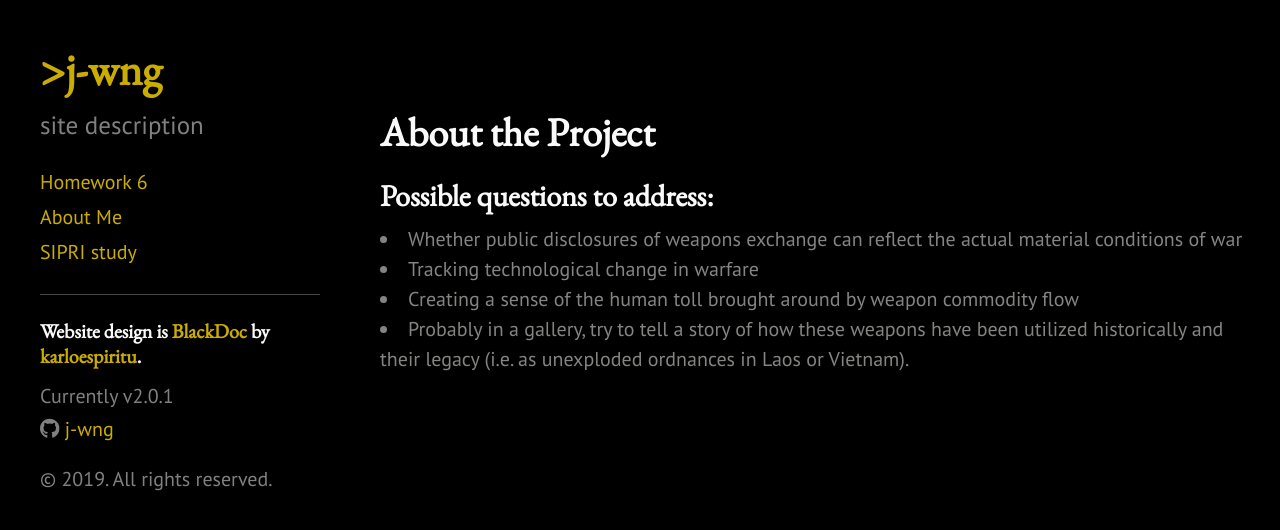
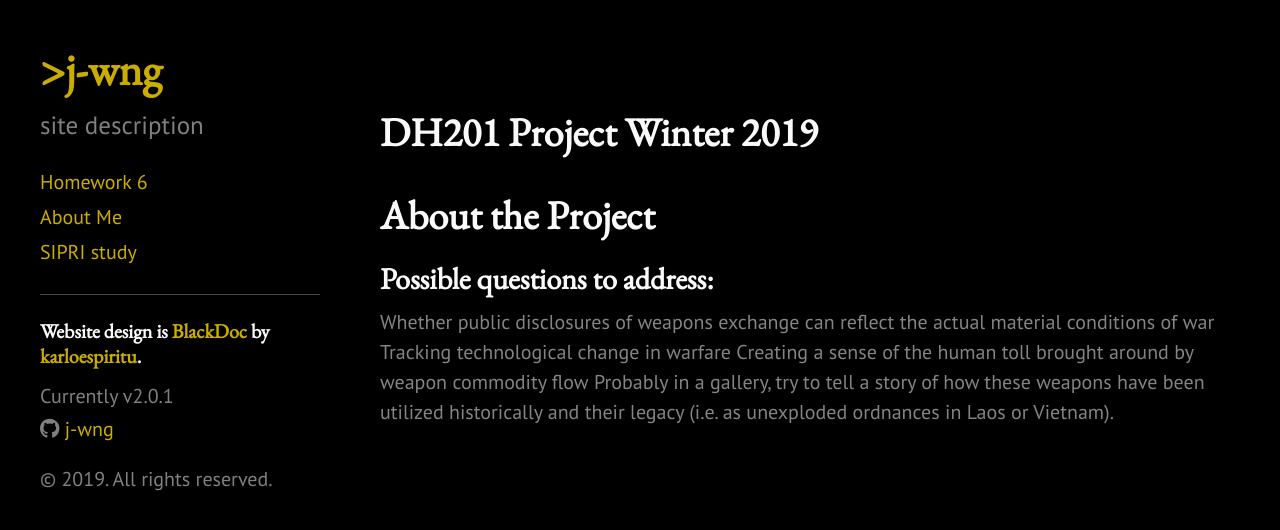
Before and after one commit to j-wng/j-wng.github.io, a Jekyll site: the page built from aboutproject.html, in a window 1280 px wide. Shown: the top 530 px of the page. Built offline with Jekyll 4.4.1, drawn with Linux system fonts in a browser that asks for light colours; nearby versions of some CDN libraries.

Commit message:
Update aboutproject.html

```diff
--- a/aboutproject.html
+++ b/aboutproject.html
@@ -1,7 +1,25 @@
 ---
 layout: page
 ---
+<head>
 
+<h1>DH201 Project Winter 2019</h1>
+
+</head>
+
+<nav>
+<style>
+ul {
+  list-style-type: none;
+  margin: 0;
+  padding: 0;
+}
+
+li {
+  display: inline;
+}
+</style>
+</head>
 <head>
 
 <p>
```
